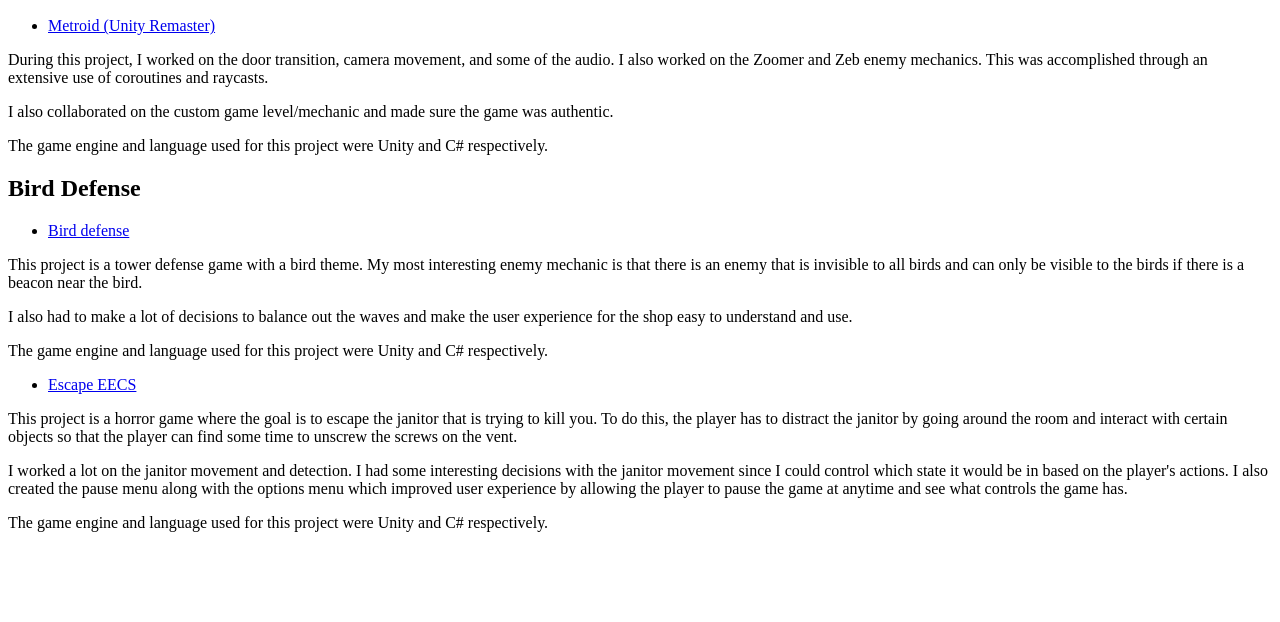
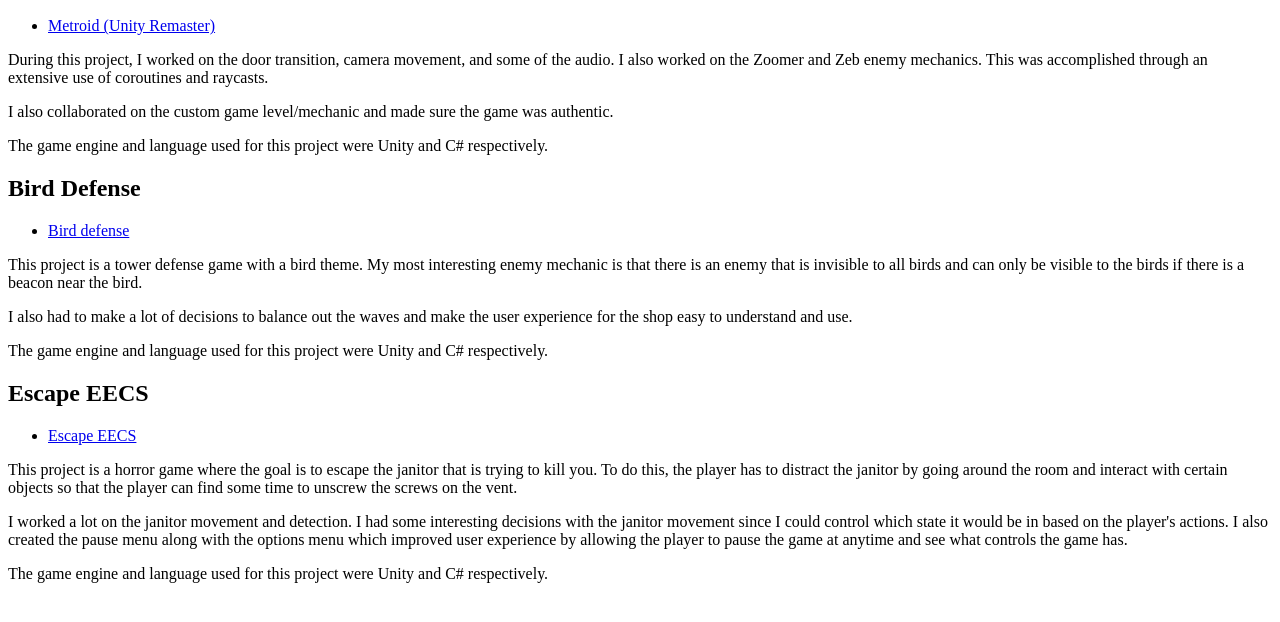
Before and after one commit to Tomvu1005/eecs-494-portfolio, a plain HTML site: page index.html in a window 1280 px wide. Shown: the part 96-718 px from the top of the page. Drawn offline with Linux system fonts and the light colour scheme.

Commit message:
Add P3 title.

```diff
--- a/index.html
+++ b/index.html
@@ -43,6 +43,8 @@
     The game engine and language used for this project were Unity and C# respectively.
 </p>
 
+<h2>Escape EECS</h2>
+
 <ul>
 <li><a href="https://adahad27.itch.io/escape-eecs">Escape EECS</a></li>
 </ul>
```
